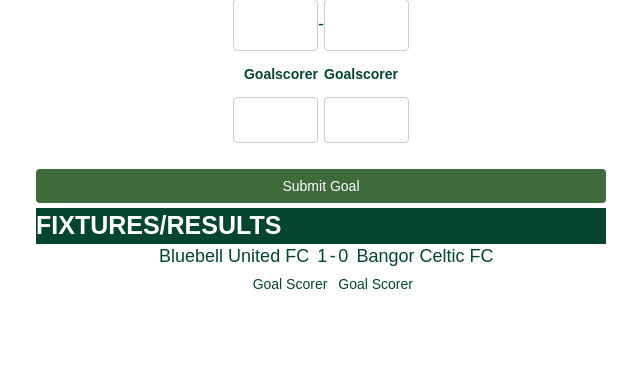
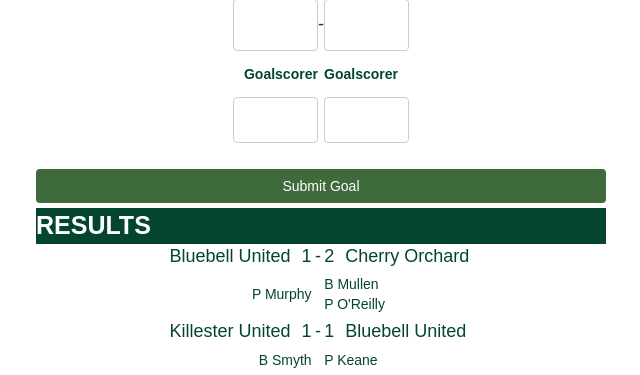
Before and after one commit to gevra/amasport, a Django app: template templates/club_sec_main.html in a window 1280 px wide. Shown: the part 472-847 px from the top of the page, without its empty margins (319-959 px from the left). Before the commit the page ends 761 px from the top, so only its background shows below. Run offline with Django 3.2, Linux system fonts and the light colour scheme; the template is opened without the code that fills it, so the values that code supplies are empty; some libraries are stand-ins or nearby versions.

Commit message:
tiny change

```diff
--- a/templates/club_sec_main.html
+++ b/templates/club_sec_main.html
@@ -66,31 +66,58 @@
 
     <table align="center">
 
-        <tr><th colspan="5">FIXTURES/RESULTS</th></tr>
+        <tr><th colspan="5">RESULTS</th></tr>
 
         <tr>
             <td align="right">
-                Bluebell United FC
+                Bluebell United
             </td>
             <td align="right">1</td>
 
             <td align="center">-</td>
-            <td>0</td>
+            <td>2</td>
             <td>
-                Bangor Celtic FC
+                Cherry Orchard
             </td>
         </tr>
 
         <tr>
             <td class="goalScorer" colspan="2" align="right">
-                Goal Scorer
+                P Murphy<br/>
             </td>
 
 
             <td></td>
 
             <td class="goalScorer" colspan="2">
-                Goal Scorer
+                B Mullen<br/>
+                P O'Reilly
+            </td>
+        </tr>
+
+        <tr>
+            <td align="right">
+                Killester United
+            </td>
+            <td align="right">1</td>
+
+            <td align="center">-</td>
+            <td>1</td>
+            <td>
+                Bluebell United
+            </td>
+        </tr>
+
+        <tr>
+            <td class="goalScorer" colspan="2" align="right">
+                B Smyth
+            </td>
+
+
+            <td></td>
+
+            <td class="goalScorer" colspan="2">
+                P Keane
             </td>
         </tr>
 
```
